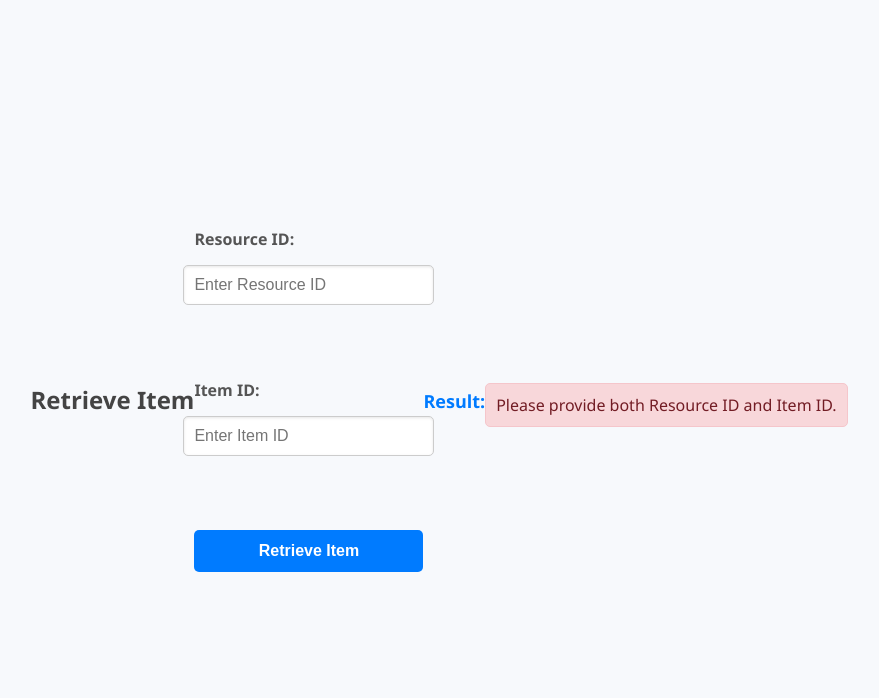
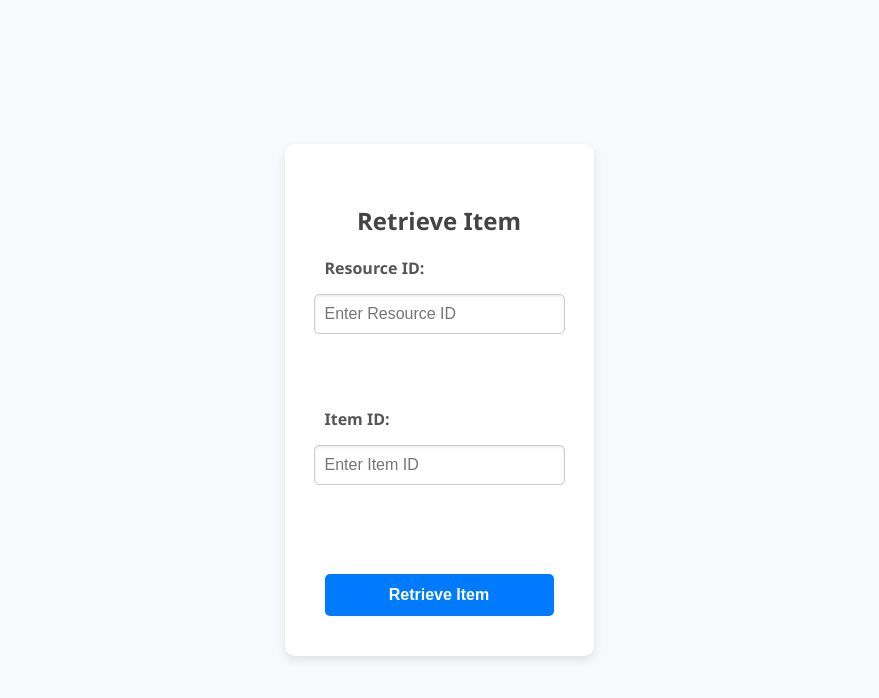
Before and after one commit to charlhhhh/4156FinalProject_ctrlZHeroes-app, a website: page ClientApplication/target/classes/templates/retrieve_item.html in a window 1280 px wide. Both pictures are taken after a click on the button "Retrieve Item". Shown: the whole page, without its empty margins (201-1080 px from the left). Drawn offline with Linux system fonts and the light colour scheme.

Commit message:
UI finished

```diff
--- a/ClientApplication/src/main/resources/static/css/style.css
+++ b/ClientApplication/src/main/resources/static/css/style.css
@@ -6,16 +6,17 @@ body {
   background-color: #f7f9fc;
   color: #333;
   display: flex;
-  justify-content: center;
+  flex-direction: column;
+  min-height: 100vh;
   align-items: center;
-  min-height: 100vh;
 }
 
 /* Main Container */
 .container {
+  max-width: 800px; /* Increased from 500px to 800px */
+  padding: 40px;    /* Increased padding for more space */
   width: 100%;
-  max-width: 500px;
-  padding: 20px;
+  margin: 0 auto; /* Center the container */
   background-color: #ffffff;
   border-radius: 10px;
   box-shadow: 0 4px 10px rgba(0, 0, 0, 0.1);
@@ -78,6 +79,7 @@ form button {
   cursor: pointer;
   transition: background-color 0.3s ease;
   width: 100%;
+  margin-top: 15px;
 }
 
 form button:hover {
@@ -95,6 +97,7 @@ form button:hover {
   text-align: left;
   font-size: 14px;
   overflow-x: auto;
+  display: none; /* Hide by default */
 }
 
 .result h3 {
@@ -110,3 +113,26 @@ form button:hover {
   border: 1px solid #f5c6cb;
   border-radius: 5px;
 }
+
+/* Footer Styles */
+footer {
+  width: 100%;
+  padding: 15px 0;
+  text-align: center;
+  font-size: 12px;
+  color: #777;
+  background-color: #f7f9fc;
+}
+
+/* Remove button box shadow */
+form button:focus {
+  outline: none;
+  box-shadow: none;
+}
+
+.content-wrapper {
+  flex: 1; /* Allows the content-wrapper to grow and fill available space */
+  display: flex;
+  align-items: center; /* Center vertically */
+  justify-content: center; /* Center horizontally */
+}
--- a/ClientApplication/target/classes/static/css/style.css
+++ b/ClientApplication/target/classes/static/css/style.css
@@ -6,16 +6,17 @@ body {
   background-color: #f7f9fc;
   color: #333;
   display: flex;
-  justify-content: center;
+  flex-direction: column;
+  min-height: 100vh;
   align-items: center;
-  min-height: 100vh;
 }
 
 /* Main Container */
 .container {
+  max-width: 800px; /* Increased from 500px to 800px */
+  padding: 40px;    /* Increased padding for more space */
   width: 100%;
-  max-width: 500px;
-  padding: 20px;
+  margin: 0 auto; /* Center the container */
   background-color: #ffffff;
   border-radius: 10px;
   box-shadow: 0 4px 10px rgba(0, 0, 0, 0.1);
@@ -78,6 +79,7 @@ form button {
   cursor: pointer;
   transition: background-color 0.3s ease;
   width: 100%;
+  margin-top: 15px;
 }
 
 form button:hover {
@@ -95,6 +97,7 @@ form button:hover {
   text-align: left;
   font-size: 14px;
   overflow-x: auto;
+  display: none; /* Hide by default */
 }
 
 .result h3 {
@@ -110,3 +113,26 @@ form button:hover {
   border: 1px solid #f5c6cb;
   border-radius: 5px;
 }
+
+/* Footer Styles */
+footer {
+  width: 100%;
+  padding: 15px 0;
+  text-align: center;
+  font-size: 12px;
+  color: #777;
+  background-color: #f7f9fc;
+}
+
+/* Remove button box shadow */
+form button:focus {
+  outline: none;
+  box-shadow: none;
+}
+
+.content-wrapper {
+  flex: 1; /* Allows the content-wrapper to grow and fill available space */
+  display: flex;
+  align-items: center; /* Center vertically */
+  justify-content: center; /* Center horizontally */
+}
--- a/ClientApplication/target/classes/templates/retrieve_item.html
+++ b/ClientApplication/target/classes/templates/retrieve_item.html
@@ -8,6 +8,8 @@
   <script type="module" src="/js/app.js"></script> <!-- JavaScript file for backend interaction -->
 </head>
 <body>
+<div class="content-wrapper">
+  <div class="container">
 <h2>Retrieve Item</h2>
 <form>
   <label>Resource ID:</label>
@@ -19,8 +21,9 @@
   <button type="button" onclick="retrieveItem()">Retrieve Item</button>
 </form>
 
+    <div id="result" class="result"></div>
+  </div>
 
-<h3>Result:</h3>
-<div id="result"></div>
+</div>
 </body>
 </html>
```
Also changed, not shown: ClientApplication/src/main/resources/templates/create_donation.html (+6 -1 lines), ClientApplication/src/main/resources/templates/create_request.html (+5 -39 lines), ClientApplication/src/main/resources/templates/index.html (+1 -20 lines), ClientApplication/src/main/resources/templates/retrieve_available_items.html (+4 -0 lines), ClientApplication/src/main/resources/templates/retrieve_dispatched_items.html (+4 -0 lines), ClientApplication/src/main/resources/templates/retrieve_item.html (+5 -2 lines), ClientApplication/target/classes/templates/create_donation.html (+6 -1 lines), ClientApplication/target/classes/templates/create_request.html (+5 -39 lines), ClientApplication/target/classes/templates/index.html (+1 -20 lines), ClientApplication/target/classes/templates/retrieve_available_items.html (+4 -0 lines), ClientApplication/target/classes/templates/retrieve_dispatched_items.html (+4 -0 lines), 1 other file.
